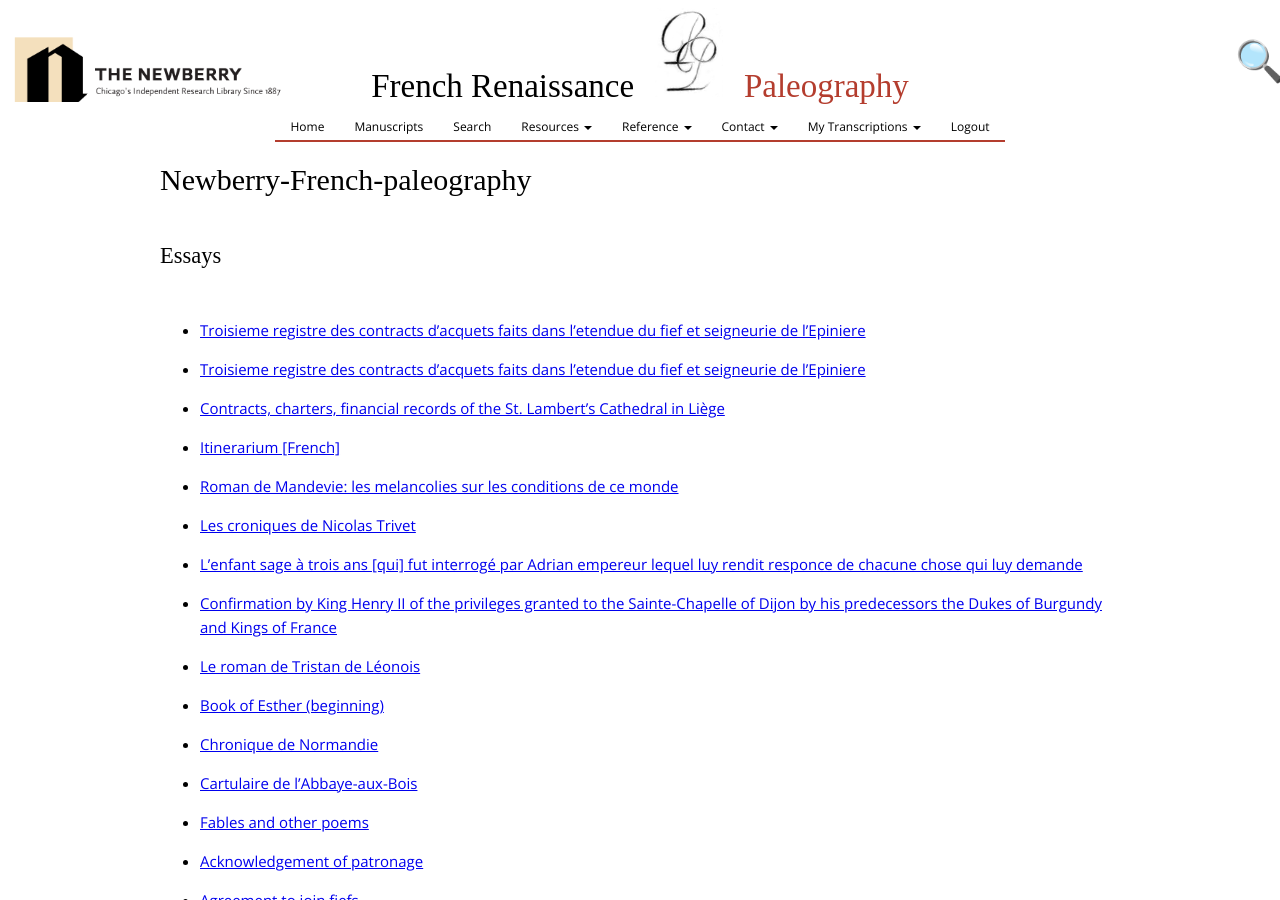
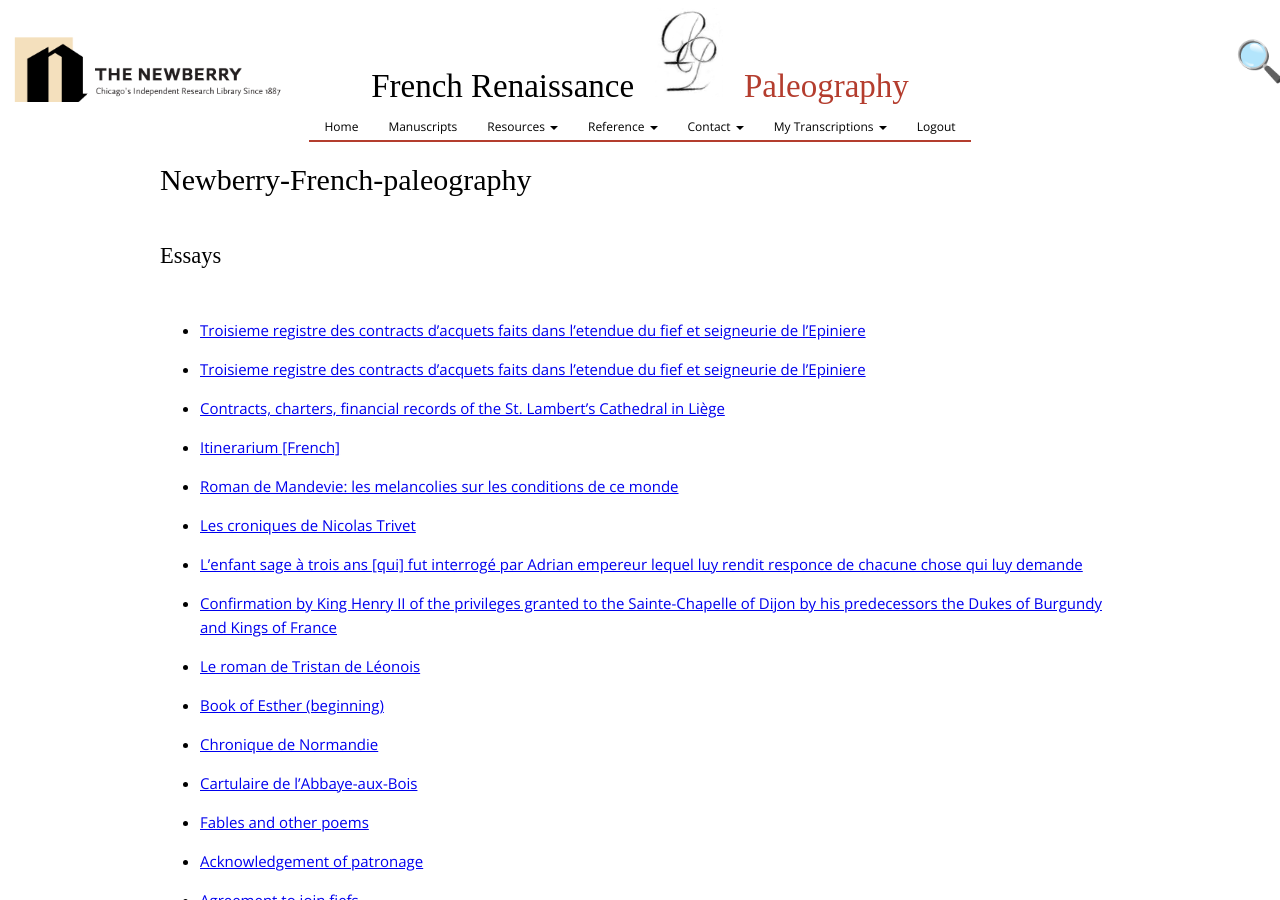
Before and after one commit to CenterForDigitalHumanities/Newberry-French-paleography, a Jekyll site: the page built from README.md, in a window 1280 px wide and 900 px high. Built offline with Jekyll 4.4.1, drawn with Linux system fonts in a browser that asks for light colours; our own code applies the rules of GitHub Pages for plain Markdown files; comment, search, counter and statistics services are not loaded.

Commit message:
updated links

```diff
--- a/_layouts/default.html
+++ b/_layouts/default.html
@@ -60,7 +60,6 @@
       <li class="first leaf"><a href="{{ site.baseurl }}">Home</a></li>
       <li class="leaf active-trail active"><a href="{{ site.baseurl }}/www/manuscripts.html" title=""
           class="active-trail active">Manuscripts</a></li>
-      <li class="leaf"><a href="{{site.baseurl}}/search" title="">Search</a></li>
       <li class="expanded dropdown"><a href="{{site.baseurl}}/resources" title="" data-target="#"
           class="dropdown-toggle" data-toggle="dropdown" role="button" aria-haspopup="true"
           aria-expanded="false">Resources <span class="caret"></span></a>
@@ -69,11 +68,11 @@
           <li class="leaf"><a href="{{site.baseurl}}/transcriptions" title="">Partial Transcriptions</a></li>
           <li class="leaf"><a href="{{ site.baseurl}}/www/calligraphy.html" title="">Calligraphy Books</a></li>
           <li class="leaf"><a href="{{ site.baseurl}}/www/maps.html" title="">Historical Maps</a></li>
-          <li class="leaf"><a href="{{ site.baseurl}}/interactive-map">Interactive Map</a></li>
+          <li class="leaf"><a href="{{ site.baseurl}}/map">Interactive Map</a></li>
           <li class="leaf"><a href="{{ site.baseurl}}/scripts">French Scripts and Hands</a></li>
           <li class="leaf"><a href="{{ site.baseurl}}/about-french-documents">About French Documents</a></li>
           <li class="leaf"><a href="{{ site.baseurl}}/manuscript-preservation">Manuscript Preservation</a></li>
-          <li class="leaf"><a href="{{ site.baseurl}}/transcribing-editing-conventions">Transcribing &amp; Editing
+          <li class="leaf"><a href="{{ site.baseurl}}/conventions">Transcribing &amp; Editing
               Conventions</a></li>
           <li class="leaf"><a href="{{ site.baseurl}}/teaching">Teaching</a></li>
           <li class="leaf"><a href="{{ site.baseurl}}/group-work">Group Work</a></li>
@@ -85,10 +84,10 @@
             class="caret"></span></a>
         <ul class="dropdown-menu">
           <li class="first leaf"><a href="{{ site.baseurl}}/abbreviations">Abbreviations</a></li>
-          <li class="leaf"><a href="{{ site.baseurl}}/selected-french-dictionaries">Dictionaries</a></li>
-          <li class="leaf"><a href="{{ site.baseurl}}/glossary-of-terms">Glossary</a></li>
-          <li class="leaf"><a href="{{ site.baseurl}}/french-institutions">French Institutions</a></li>
-          <li class="last leaf"><a href="{{ site.baseurl}}/other-reference-resources">Other Reference Resources</a></li>
+          <li class="leaf"><a href="{{ site.baseurl}}/dictionaries">Dictionaries</a></li>
+          <li class="leaf"><a href="{{ site.baseurl}}/glossary">Glossary</a></li>
+          <li class="leaf"><a href="{{ site.baseurl}}/institutions">French Institutions</a></li>
+          <li class="last leaf"><a href="{{ site.baseurl}}/reference-resources">Other Reference Resources</a></li>
         </ul>
       </li>
       <li class="expanded dropdown"><a href="{{ site.baseurl}}/contact" title="" data-target="#" class="dropdown-toggle"
--- a/www/script/templates.js
+++ b/www/script/templates.js
@@ -33,18 +33,17 @@
 <nav class="container">
     <ul class="nav nav-bar"><li class="first leaf"><a href="/Newberry-French-paleography/">Home</a></li>
         <li class="leaf active-trail active"><a href="/Newberry-French-paleography/www/manuscripts.html" title="" class="active-trail active">Manuscripts</a></li>
-        <li class="leaf"><a href="/Newberry-French-paleography/search" title="">Search</a></li>
         <li class="expanded dropdown"><a href="/Newberry-French-paleography/resources" title="" data-target="#" class="dropdown-toggle" data-toggle="dropdown" role="button" aria-haspopup="true" aria-expanded="false">Resources <span class="caret"></span></a>
             <ul class="dropdown-menu">
                 <li class="first leaf"><a href="/Newberry-French-paleography/essays" title="">Background Essays</a></li>
                 <li class="leaf"><a href="/Newberry-French-paleography/transcriptions" title="">Partial Transcriptions</a></li>
                 <li class="leaf"><a href="/Newberry-French-paleography/www/calligraphy.html" title="">Calligraphy Books</a></li>
                 <li class="leaf"><a href="/Newberry-French-paleography/www/maps.html" title="">Historical Maps</a></li>
-                <li class="leaf"><a href="/Newberry-French-paleography/interactive-map">Interactive Map</a></li>
+                <li class="leaf"><a href="/Newberry-French-paleography/map">Interactive Map</a></li>
                 <li class="leaf"><a href="/Newberry-French-paleography/scripts">French Scripts and Hands</a></li>
                 <li class="leaf"><a href="/Newberry-French-paleography/about-french-documents">About French Documents</a></li>
                 <li class="leaf"><a href="/Newberry-French-paleography/manuscript-preservation">Manuscript Preservation</a></li>
-                <li class="leaf"><a href="/Newberry-French-paleography/transcribing-editing-conventions">Transcribing &amp; Editing Conventions</a></li>
+                <li class="leaf"><a href="/Newberry-French-paleography/conventions">Transcribing &amp; Editing Conventions</a></li>
                 <li class="leaf"><a href="/Newberry-French-paleography/teaching">Teaching</a></li>
                 <li class="leaf"><a href="/Newberry-French-paleography/group-work">Group Work</a></li>
                 <li class="last leaf"><a href="/Newberry-French-paleography/get-started">Get Started</a></li>
```
